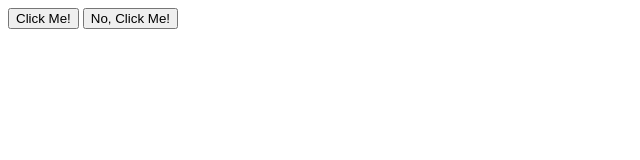
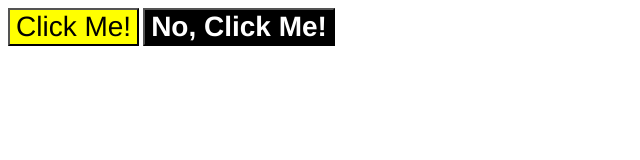
Before and after one commit to A-Alviento/odin, a plain HTML site: page css-exercises-main/foundations/03-grouping-selectors/index.html in a window 1280 px wide. Shown: the whole page, without its empty margins (0-640 px from the left). Drawn offline with Linux system fonts and the light colour scheme.

Commit message:
Finish foundations/03

```diff
--- a/css-exercises-main/foundations/03-grouping-selectors/index.html
+++ b/css-exercises-main/foundations/03-grouping-selectors/index.html
@@ -1,5 +1,6 @@
 <!DOCTYPE html>
 <html lang="en">
+
 <head>
   <meta charset="UTF-8">
   <meta http-equiv="X-UA-Compatible" content="IE=edge">
@@ -7,8 +8,10 @@
   <title>Grouping Selectors</title>
   <link rel="stylesheet" href="style.css">
 </head>
+
 <body>
-    <button>Click Me!</button>
-    <button>No, Click Me!</button>
+  <button class="button right">Click Me!</button>
+  <button class="button left">No, Click Me!</button>
 </body>
+
 </html>
--- a/css-exercises-main/foundations/03-grouping-selectors/style.css
+++ b/css-exercises-main/foundations/03-grouping-selectors/style.css
@@ -0,0 +1,14 @@
+.button {
+    font-size: 28px;
+    font-family: Helvetica, "Times New Roman", sans-serif;
+}
+
+.left {
+    background-color: black;
+    color: white;
+    font-weight: bold;
+}
+
+.right {
+    background-color: yellow;
+}
```
Lines whose indentation alone changed are shown as unchanged.
